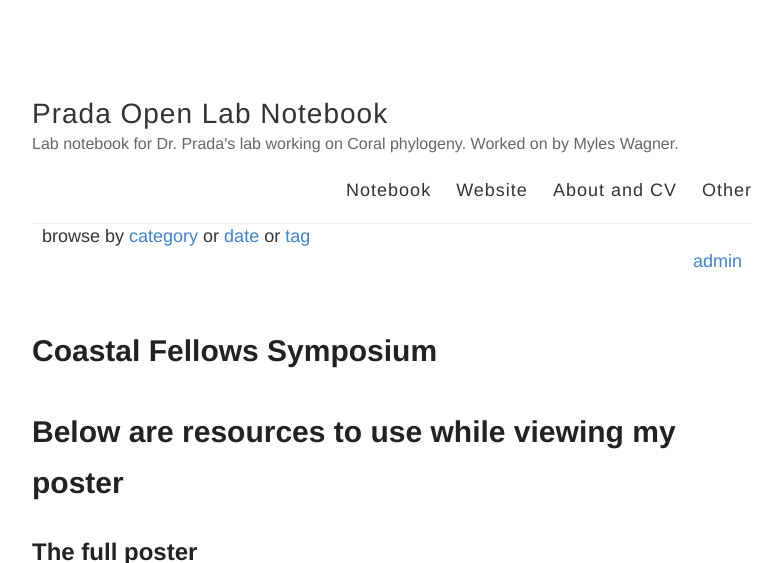
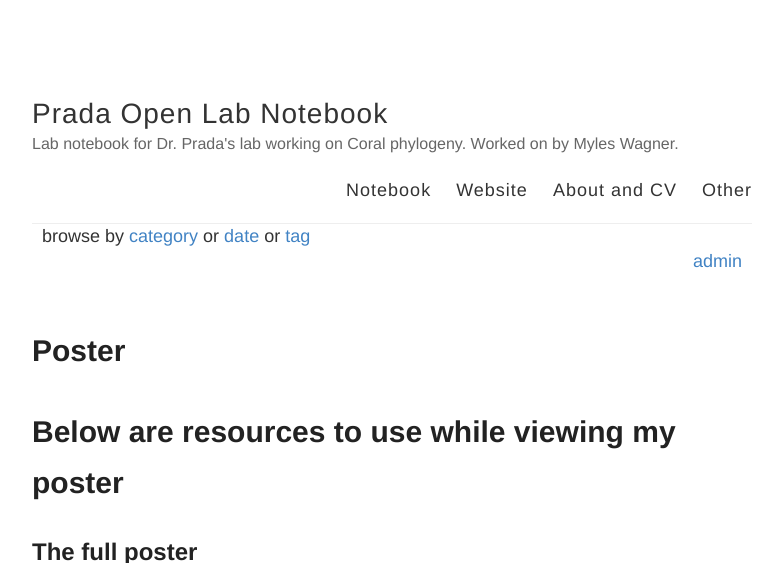
Before and after one commit to Mwags24/Brevolium_Notebook, a Jekyll site: the page built from _posts/2020-11-23-Poster_Page..md, in a window 1280 px wide and 900 px high, cut to the strip 0-563 px from the top of the window. Shown: the whole strip, without its empty margins (248-1030 px from the left). Built offline with Jekyll 4.4.1, drawn with Linux system fonts in a browser that asks for light colours.

Commit message:
Update 2020-11-23-Poster_Page..md

```diff
--- a/_posts/2020-11-23-Poster_Page..md
+++ b/_posts/2020-11-23-Poster_Page..md
@@ -1,6 +1,6 @@
 ---
 layout: post
-title: "Coastal Fellows Symposium"
+title: "Poster"
 categories:
 tags:
 ---
```
